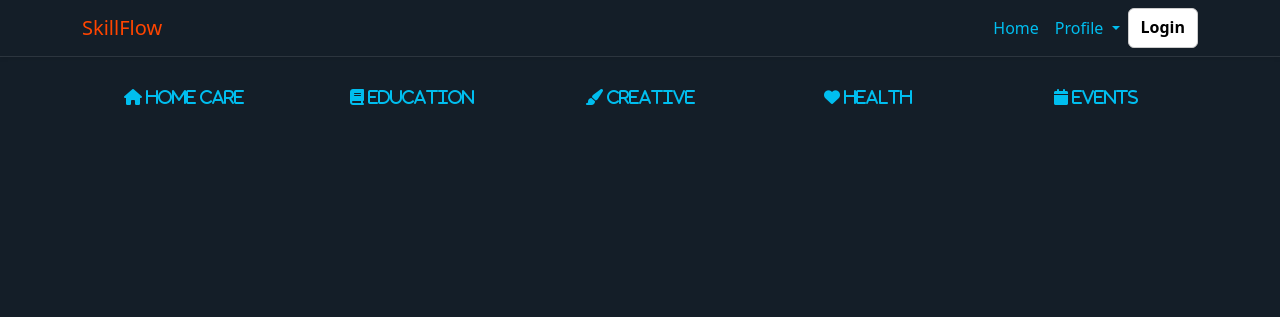
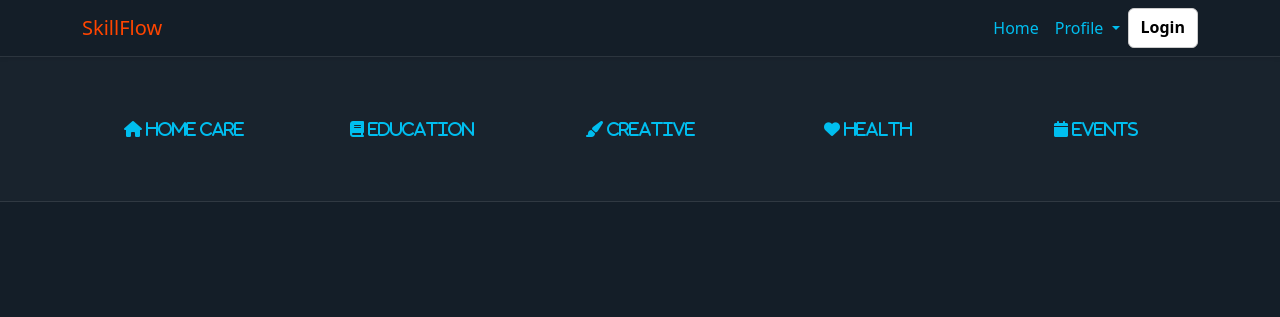
Before and after one commit to onur-CK/SkillFlow, a Django app: template skillflow/templates/index.html in a window 1280 px wide. Shown: the top 317 px of the page. Run offline with Django 5.2, Linux system fonts and the light colour scheme; the template is opened without the code that fills it, so the values that code supplies are empty.

Commit message:
Add row div bootstrap specs.

```diff
--- a/skillflow/static/css/styles.css
+++ b/skillflow/static/css/styles.css
@@ -94,6 +94,7 @@ body {
 .category-section {
     background-color: rgb(25, 35, 45);
     padding: 2rem 0;
+    border-bottom: 1px solid rgba(255, 255, 255, 0.1);
 }
 
 .category-icon {
--- a/skillflow/templates/index.html
+++ b/skillflow/templates/index.html
@@ -45,9 +45,9 @@
 
     <!-- Category -->
 
-    <section>
+    <section class="category-section">
         <div class="container">
-            <div class="row">
+            <div class="row justify-content-center text-center g-4">
                 <div class="col">
                     <a href="#" class="category-icon">
                         <i class="fas fa-home">
```
